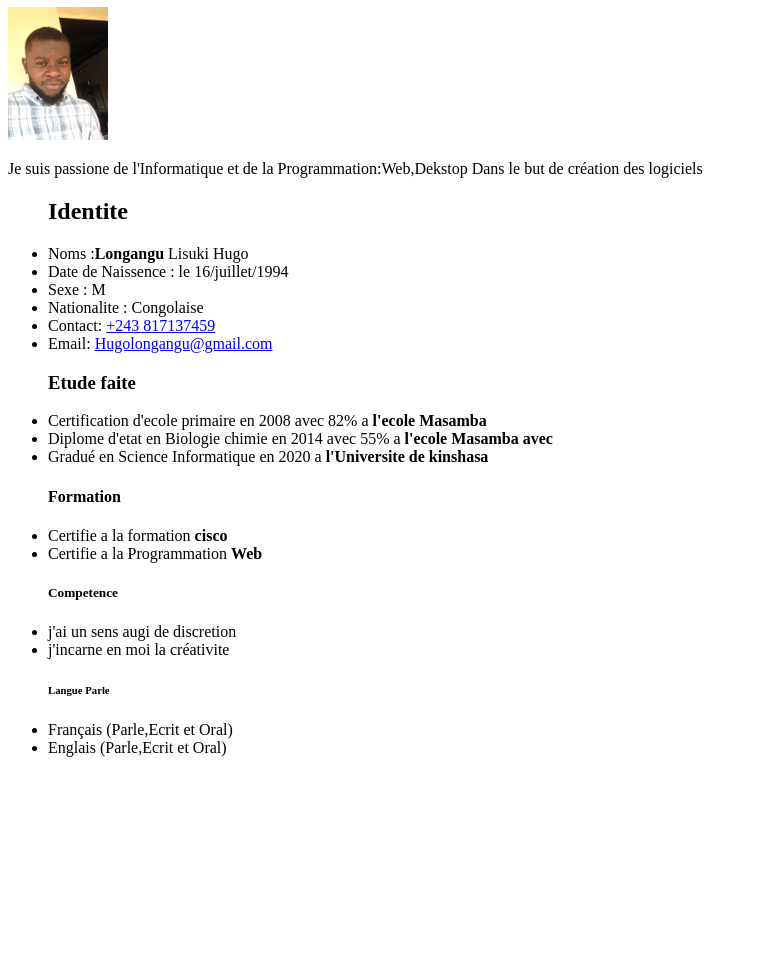
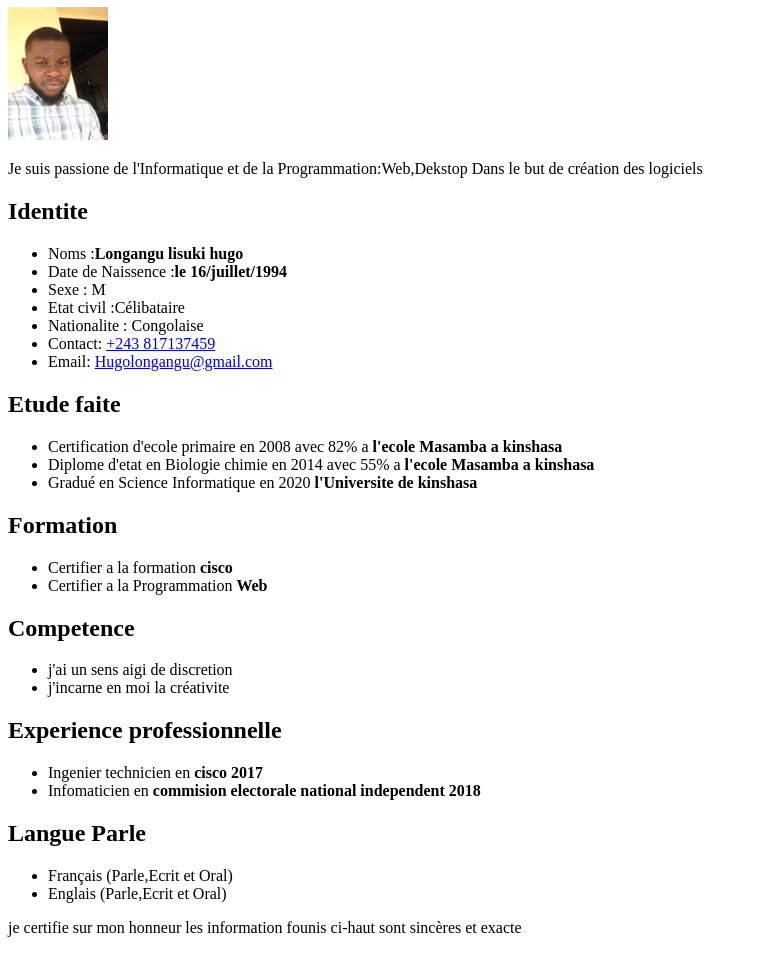
Before and after one commit to Hugolongangu/mon-cv, a plain HTML site: page index.html in a window 1280 px wide. Shown: the part 73-1026 px from the top of the page, without its empty margins (0-758 px from the left). Before the commit the page ends 846 px from the top, so only its background shows below. Drawn offline with Linux system fonts and the light colour scheme.

Commit message:
ajouter les champs

```diff
--- a/index.html
+++ b/index.html
@@ -1,52 +1,68 @@
 <!DOCTYPE html>
 <html lang="en">
+
 <head>
     <meta charset="UTF-8">
     <meta http-equiv="X-UA-Compatible" content="IE=edge">
     <meta name="viewport" content="width=device-width, initial-scale=1.0">
     <title>Mon curriculum</title>
 </head>
+
 <body>
     <!--Commentaire sur l'entete-->
+
+    <h1>Mon curriculum</h1>
+
+
+    <p><img src="images/maphoto.JPG" width="100" alt="Maphoto"></p>
+    <p> Je suis passione de l'Informatique et de la Programmation:Web,Dekstop Dans le but de création des logiciels</p>
+    <h2>Identite</h2>
     <ul>
-       <h1><strong>Mon curriculum</strong></h1>
-    </ul>
-   <p><img src="images/maphoto.JPG" width="100" alt ="Maphoto"></p>
-   <p> Je suis passione de l'Informatique et de la Programmation:Web,Dekstop Dans le but de création des logiciels</p>
-   <ul>
-       <h2><strong> Identite</strong></h2>
-       <li>Noms :<strong>Longangu</strong> Lisuki Hugo</li>
-       <li> Date de Naissence : le 16/juillet/1994</li>
+
+        <li>Noms :<strong>Longangu lisuki hugo</strong> </li>
+        <li> Date de Naissence :<strong>le 16/juillet/1994</strong> </li>
         <li>Sexe : M</li>
+        <li>Etat civil :Célibataire</li>
         <li>Nationalite : Congolaise</li>
         <li> Contact: <a href="tel:+243 817137459">+243 817137459</a>
         </li>
-   <li> Email: <a href="Mailto:Hugolongangu@gmail.com">Hugolongangu@gmail.com</a> </li>
+        <li> Email: <a href="mailto:Hugolongangu@gmail.com">Hugolongangu@gmail.com</a> </li>
     </ul>
-   <!--Etude faite-->
+
+    <h2>Etude faite</h2>
     <ul>
-     <h3>Etude faite</h3>
-     <li>Certification d'ecole primaire en 2008 avec 82% a <strong>l'ecole Masamba</strong> </li>
-     <li>Diplome d'etat en Biologie chimie en 2014 avec 55% a <strong>l'ecole Masamba avec </strong></li>
-     <li>Gradué en Science Informatique en 2020 a <strong>l'Universite de kinshasa</strong>
+
+        <li>Certification d'ecole primaire en 2008 avec 82% a <strong>l'ecole Masamba a kinshasa</strong> </li>
+        <li>Diplome d'etat en Biologie chimie en 2014 avec 55% a <strong>l'ecole Masamba a kinshasa</strong></li>
+        <li>Gradué en Science Informatique en 2020  <strong>l'Universite de kinshasa</strong>
         </li>
     </ul>
-  <!--Formation-->
+
+    <h2>Formation</h2>
     <ul>
-      <h4>Formation</h4>
-      <li>Certifie a la formation <strong>cisco</strong>  </li>
-      <li>Certifie a la Programmation <strong>Web</strong></li>
+
+        <li>Certifier a la formation <strong>cisco</strong> </li>
+        <li>Certifier a la Programmation <strong>Web</strong></li>
     </ul>
-  <!--Competence-->
+    <h2>Competence</h2>
+
     <ul>
-       <h5>Competence</h5>
-       <li>j'ai un sens augi de discretion</li>
+
+        <li>j'ai un sens aigi de discretion</li>
         <li>j'incarne en moi la créativite</li>
     </ul>
+    <h2>Experience professionnelle</h2>
     <ul>
-       <h6>Langue Parle </h6>
+        <li>Ingenier technicien en <strong>cisco 2017</strong></li>
+        <li>Infomaticien en <strong>commision electorale national independent  2018</strong></li>
+    </ul>
+    <h2>Langue Parle </h2>
+    <ul>
+
         <li>Français (Parle,Ecrit et Oral)</li>
         <li>Englais (Parle,Ecrit et Oral)</li>
     </ul>
+    <p>je certifie sur mon honneur les information founis ci-haut sont sincères et exacte</p>
 </body>
+
 </html>
```
Lines whose indentation alone changed are shown as unchanged.
